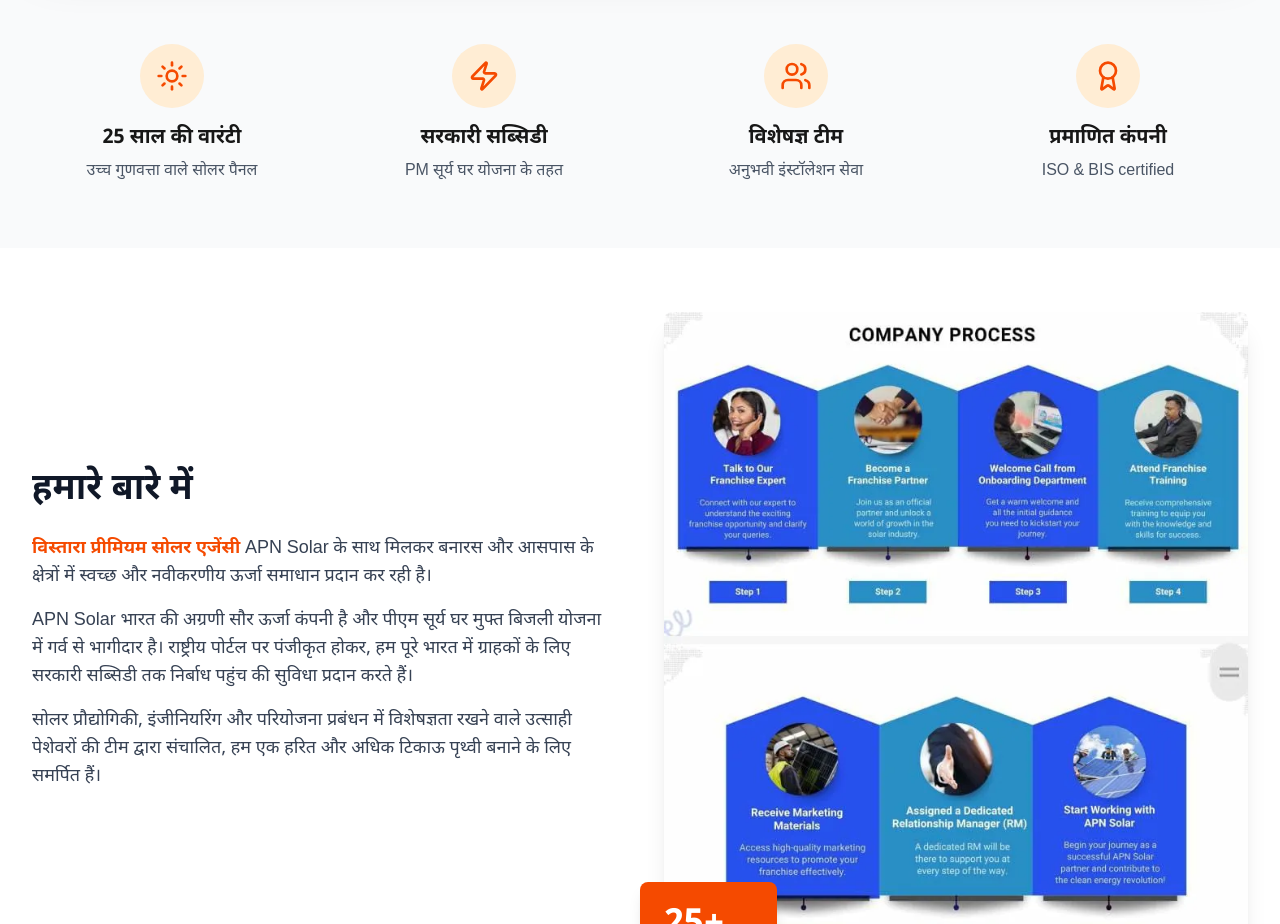
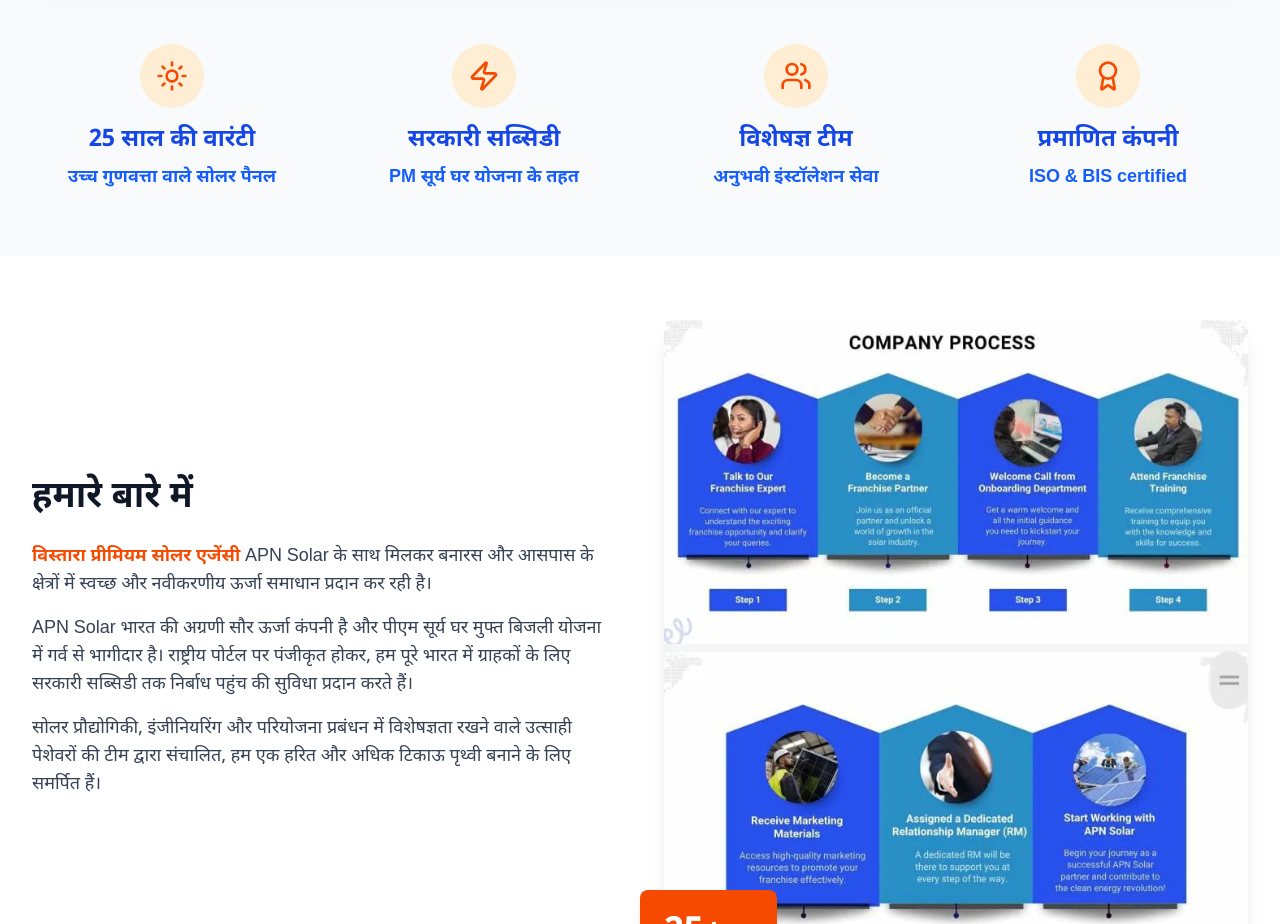
Before and after one commit to kp1153/nripendra, a Next.js app: page / in a window 1280 px wide. Shown: the part 900-1824 px from the top of the page. Built offline with nearby package versions, Linux system fonts and the light colour scheme.

Commit message:
Fixed some issues

```diff
--- a/components/HeroSection.js
+++ b/components/HeroSection.js
@@ -95,29 +95,29 @@
               <div className="bg-orange-100 w-16 h-16 rounded-full flex items-center justify-center mx-auto mb-4">
                 <Sun className="h-8 w-8 text-orange-600" />
               </div>
-              <h3 className="text-xl font-semibold mb-2">25 साल की वारंटी</h3>
-              <p className="text-gray-600">उच्च गुणवत्ता वाले सोलर पैनल</p>
+              <h3 className="text-2xl font-bold mb-2 text-blue-700">25 साल की वारंटी</h3>
+              <p className="text-lg font-semibold text-blue-600">उच्च गुणवत्ता वाले सोलर पैनल</p>
             </div>
             <div className="text-center">
               <div className="bg-orange-100 w-16 h-16 rounded-full flex items-center justify-center mx-auto mb-4">
                 <Zap className="h-8 w-8 text-orange-600" />
               </div>
-              <h3 className="text-xl font-semibold mb-2">सरकारी सब्सिडी</h3>
-              <p className="text-gray-600">PM सूर्य घर योजना के तहत</p>
+              <h3 className="text-2xl font-bold mb-2 text-blue-700">सरकारी सब्सिडी</h3>
+              <p className="text-lg font-semibold text-blue-600">PM सूर्य घर योजना के तहत</p>
             </div>
             <div className="text-center">
               <div className="bg-orange-100 w-16 h-16 rounded-full flex items-center justify-center mx-auto mb-4">
                 <Users className="h-8 w-8 text-orange-600" />
               </div>
-              <h3 className="text-xl font-semibold mb-2">विशेषज्ञ टीम</h3>
-              <p className="text-gray-600">अनुभवी इंस्टॉलेशन सेवा</p>
+              <h3 className="text-2xl font-bold mb-2 text-blue-700">विशेषज्ञ टीम</h3>
+              <p className="text-lg font-semibold text-blue-600">अनुभवी इंस्टॉलेशन सेवा</p>
             </div>
             <div className="text-center">
               <div className="bg-orange-100 w-16 h-16 rounded-full flex items-center justify-center mx-auto mb-4">
                 <Award className="h-8 w-8 text-orange-600" />
               </div>
-              <h3 className="text-xl font-semibold mb-2">प्रमाणित कंपनी</h3>
-              <p className="text-gray-600">ISO & BIS certified</p>
+              <h3 className="text-2xl font-bold mb-2 text-blue-700">प्रमाणित कंपनी</h3>
+              <p className="text-lg font-semibold text-blue-600">ISO & BIS certified</p>
             </div>
           </div>
         </div>
```
